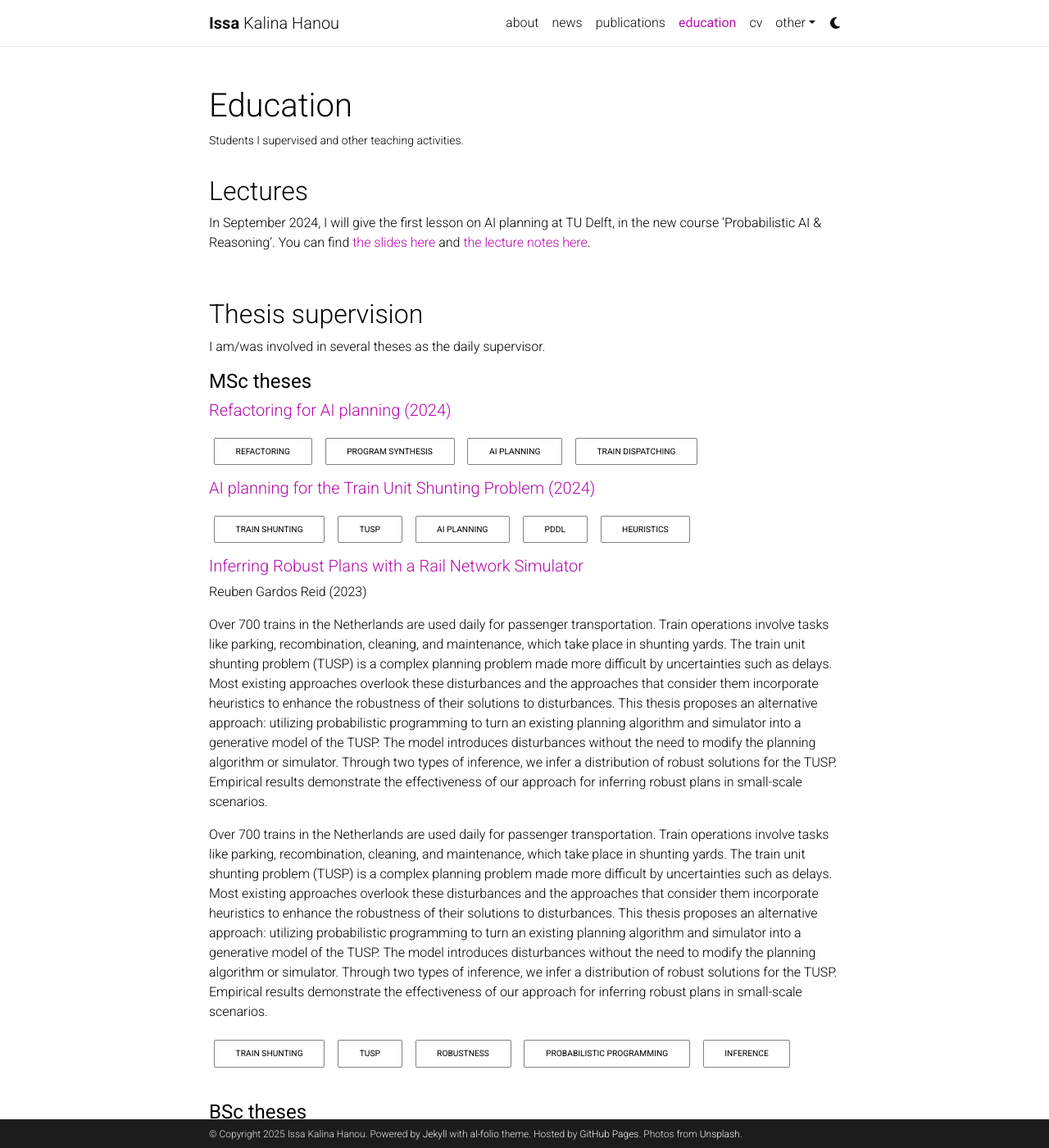
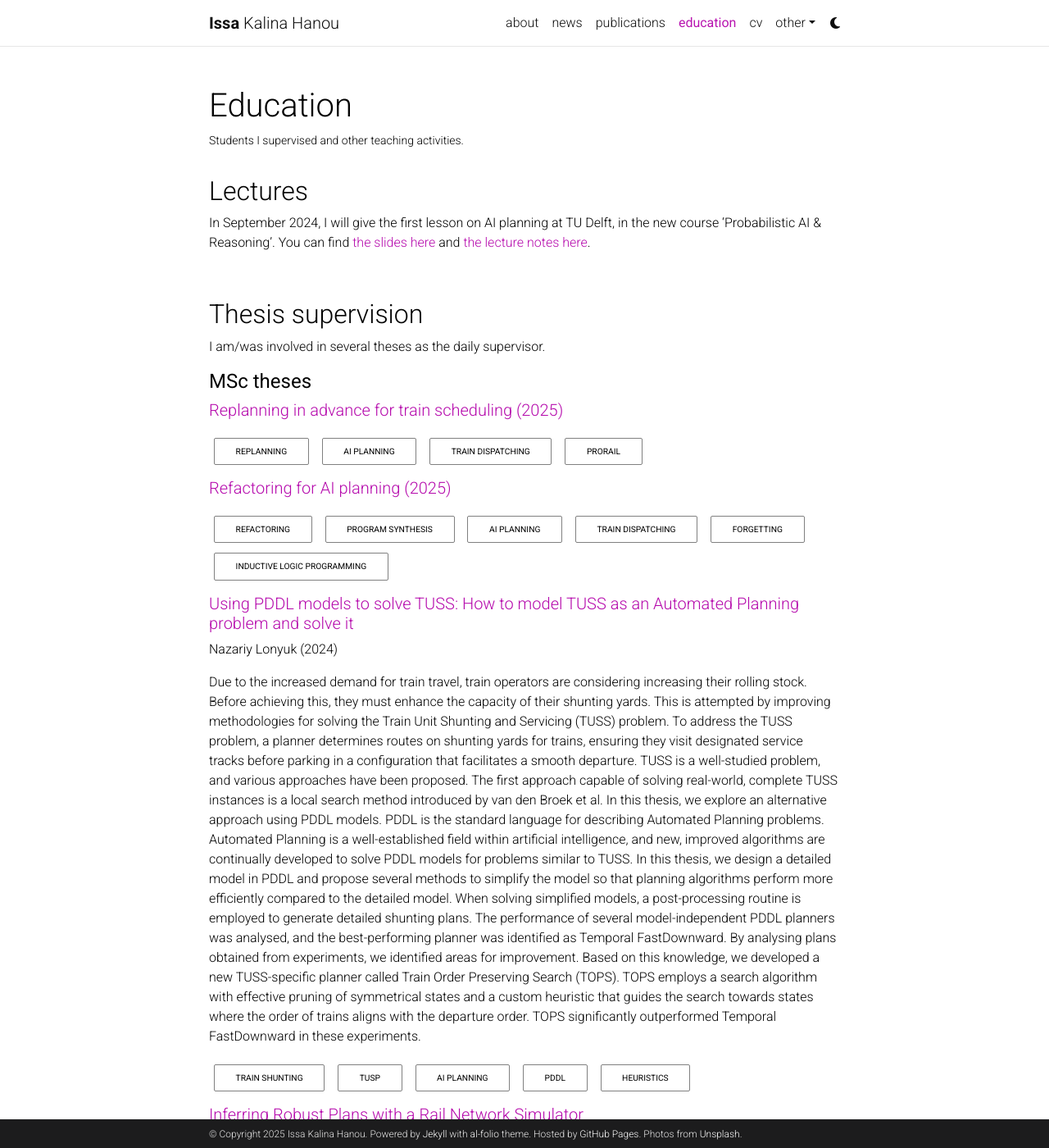
Before and after one commit to IssaHanou/issahanou.github.io, a Jekyll site: the page built from _pages/education.md, in a window 1280 px wide and 1400 px high. Shown: the whole window at 82% size. Built offline with Jekyll 4.4.1, drawn with Linux system fonts in a browser that asks for light colours; comment, search, counter and statistics services are not loaded; a style sheet for code colours, icons or effects is not loaded.

Commit message:
update graduate master students

```diff
--- a/_data/supervision.yml
+++ b/_data/supervision.yml
@@ -15,24 +15,29 @@
     - robustness
     - probabilistic programming
     - inference
-- topic: AI planning for the Train Unit Shunting Problem
+- topic: "Using PDDL models to solve TUSS: How to model TUSS as an Automated Planning problem and solve it"
   name: Nazariy Lonyuk
   type: MSc theses
   start: 2024-02-14
   year: 2024
-  status: inprogress
-  post_name: False
+  status: finished
+  post_name: True
   keywords:
     - train shunting
     - TUSP
     - AI planning
     - PDDL
     - heuristics
+  link: https://resolver.tudelft.nl/uuid:242e8fdd-95d2-4915-bd28-f0697559514e
+  abstract: "Due to the increased demand for train travel, train operators are considering increasing their rolling stock. Before achieving this, they must enhance the capacity of their shunting yards. This is attempted by improving methodologies for solving the Train Unit Shunting and Servicing (TUSS) problem. To address the TUSS problem, a planner determines routes on shunting yards for trains, ensuring they visit designated service tracks before parking in a configuration that facilitates a smooth departure.
+  TUSS is a well-studied problem, and various approaches have been proposed. The first approach capable of solving real-world, complete TUSS instances is a local search method introduced by van den Broek et al. In this thesis, we explore an alternative approach using PDDL models. PDDL is the standard language for describing Automated Planning problems. Automated Planning is a well-established field within artificial intelligence, and new, improved algorithms are continually developed to solve PDDL models for problems similar to TUSS.
+  In this thesis, we design a detailed model in PDDL and propose several methods to simplify the model so that planning algorithms perform more efficiently compared to the detailed model. When solving simplified models, a post-processing routine is employed to generate detailed shunting plans. The performance of several model-independent PDDL planners was analysed, and the best-performing planner was identified as Temporal FastDownward.
+  By analysing plans obtained from experiments, we identified areas for improvement. Based on this knowledge, we developed a new TUSS-specific planner called Train Order Preserving Search (TOPS). TOPS employs a search algorithm with effective pruning of symmetrical states and a custom heuristic that guides the search towards states where the order of trains aligns with the departure order. TOPS significantly outperformed Temporal FastDownward in these experiments."
 - topic: Refactoring for AI planning
-  name: Pallabie Sree Sarker
+  name: Pallabi Sree Sarker
   type: MSc theses
   start: 2024-09-24
-  year: 2024
+  year: 2025
   status: inprogress
   post_name: False
   keywords:
@@ -40,6 +45,20 @@
     - program synthesis
     - AI planning
     - train dispatching
+    - forgetting
+    - inductive logic programming
+- topic: "Replanning in advance for train scheduling"
+  name: Eric Kemmeren
+  type: MSc theses
+  status: inprogress
+  start: 2025-01-16
+  year: 2025
+  post_name: False
+  keywords:
+    - replanning
+    - AI planning
+    - train dispatching
+    - ProRail
 - topic: "Landmarks in planning"
   type: BSc theses
   start: 2023-11-13
--- a/_pages/education.md
+++ b/_pages/education.md
@@ -34,7 +34,6 @@
                         {% else %}
                             <h5><a href="{{ thesis.link }}" class="{{ thesis.status }}" target="_blank">{{ thesis.topic }} ({{ thesis.year }})</a></h5>
                         {% endif %}
-                        <p> {{ thesis.abstract }} </p>
                     {% else %}
                         <h5>{{ thesis.topic }} ({{ thesis.year }})</h5>
                     {% endif %}
```
